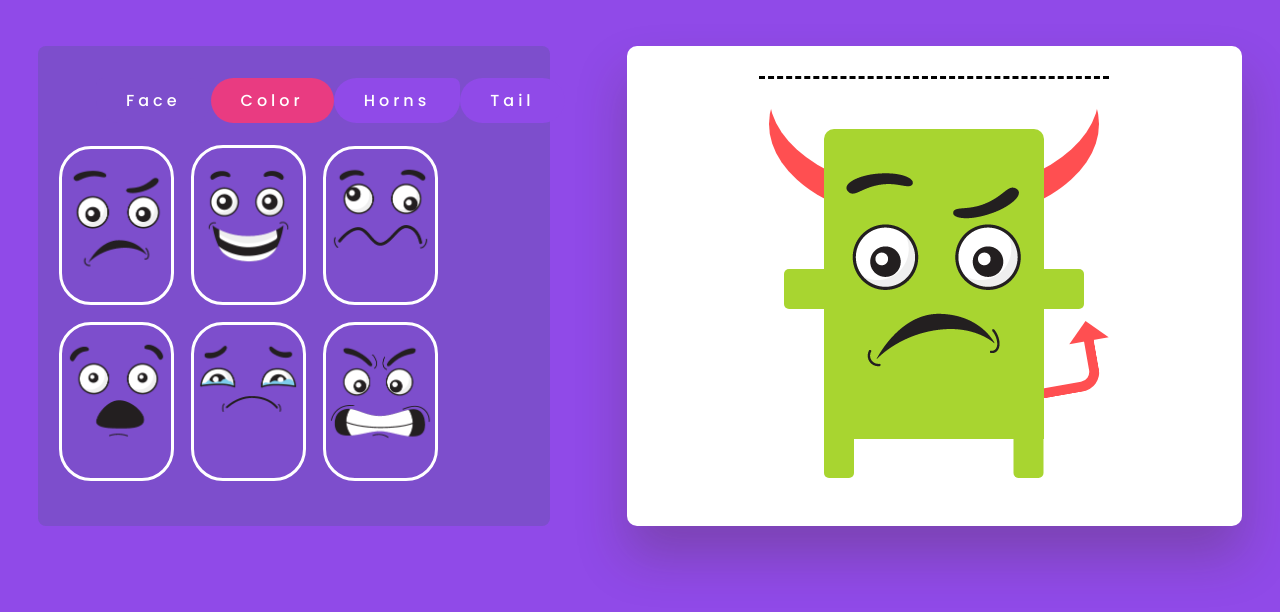
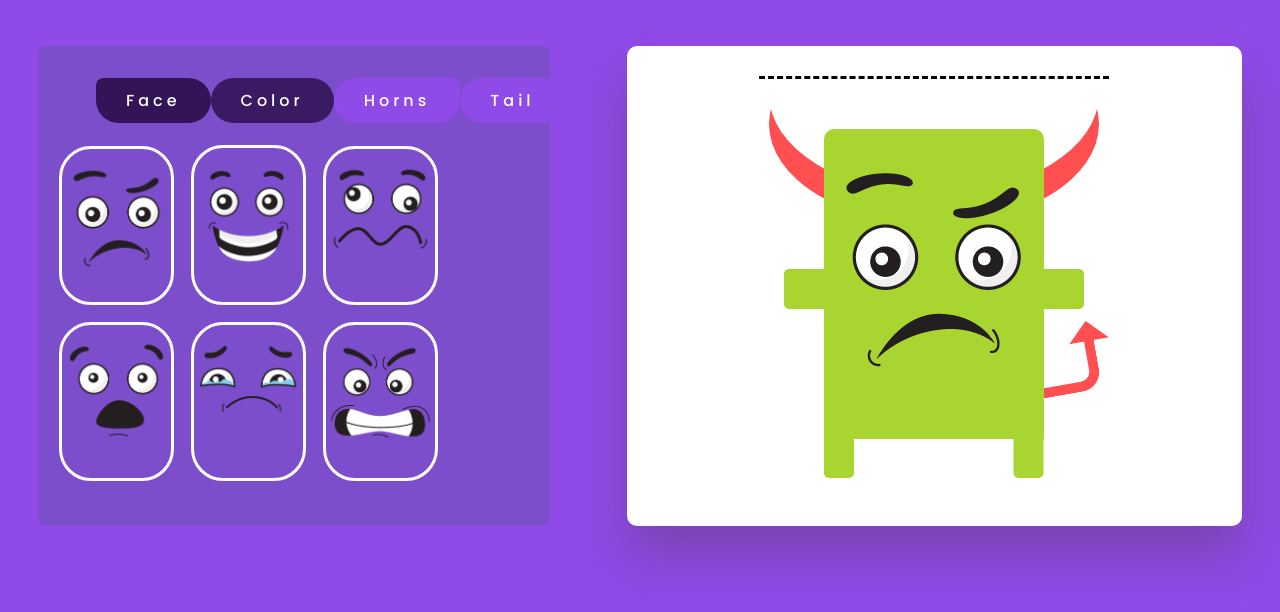
Before and after one commit to sude-go/Make-your-monster, a plain HTML site: page index.html in a window 1280 px wide. In both pictures the pointer is over the button "Color". Shown: the part 68-680 px from the top of the page. Drawn offline with Linux system fonts and the light colour scheme.

Commit message:
Updated README.md

```diff
--- a/style.css
+++ b/style.css
@@ -71,7 +71,7 @@ h1 {
 }
 
 .button:hover:not(.live) {
-    background: #e93b81;
+    background: #3b1a64;
     color: white;
 }
 
@@ -113,7 +113,7 @@ h1 {
 }
 
 .button.live {
-    background: #7D4ECC;
+    background: #331557;
 }
 
 .content.live {
```
Also changed, not shown: screenshots/make_your_monster.png (added), screenshots/make_your_monster2.png (added), 1 other file.
